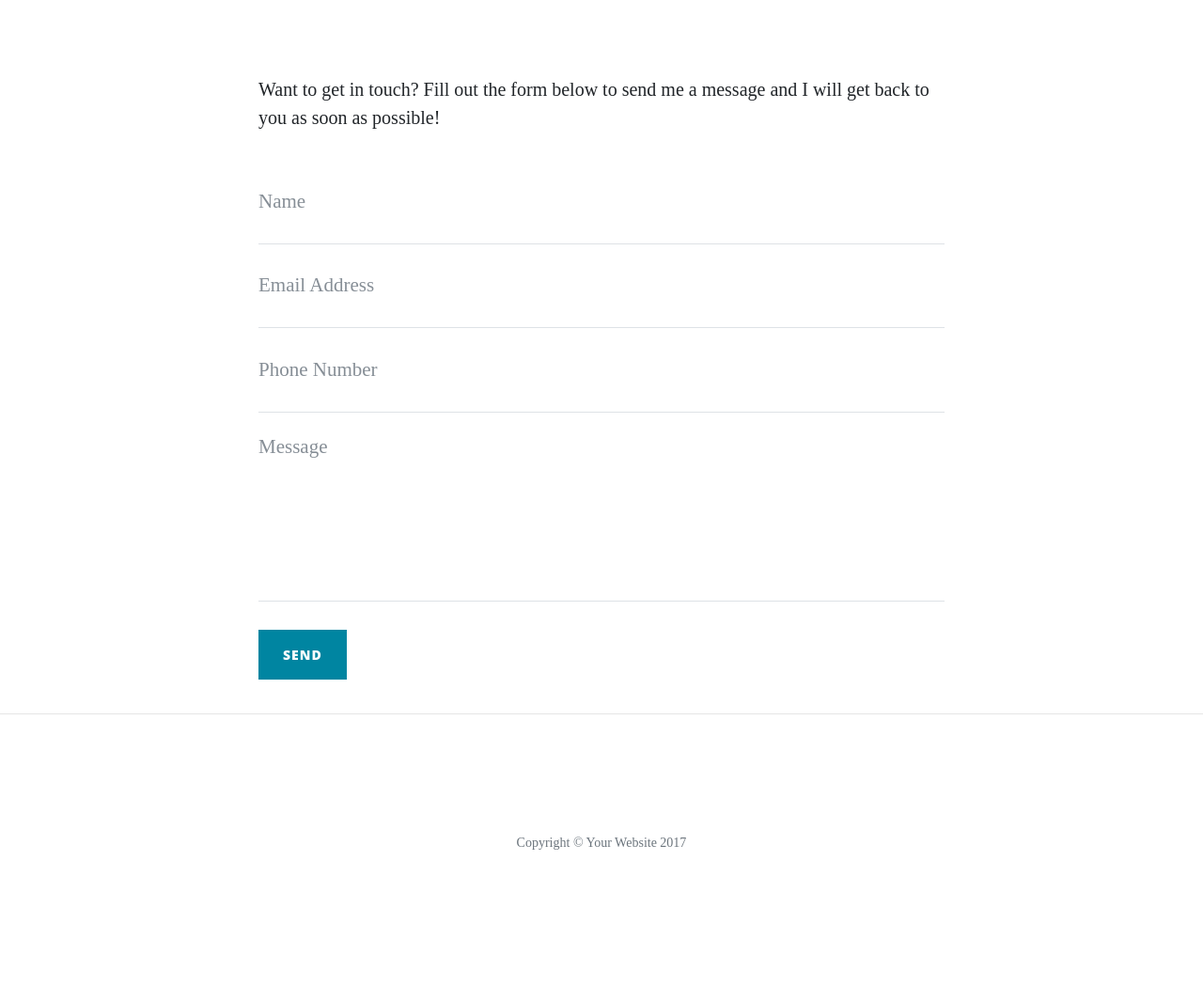
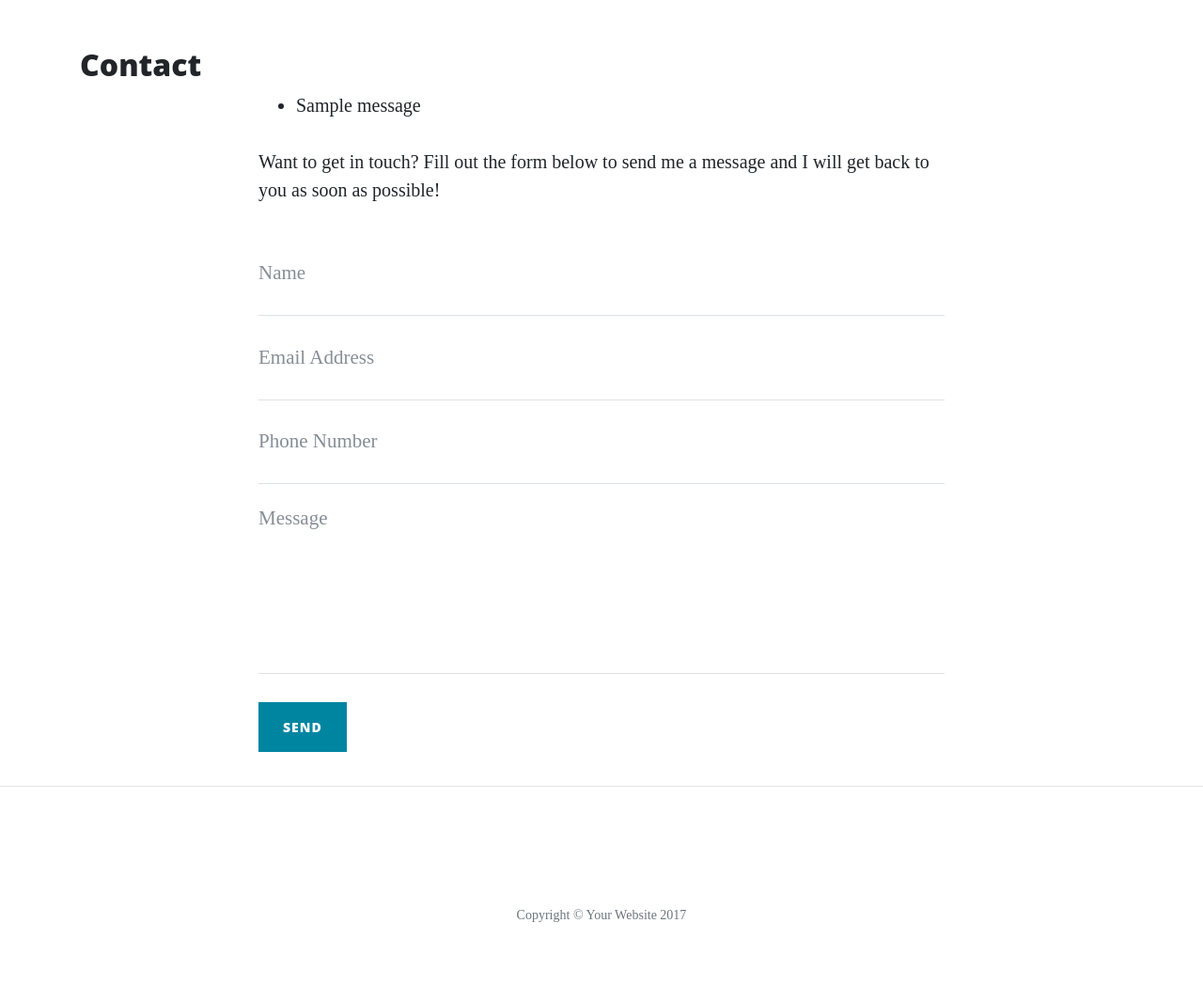
Before and after one commit to pitufo08/HELLO_FLASK, a Flask app: page /contact in a window 1280 px wide. Shown: the part 628-1677 px from the top of the page at 94% size. Before the commit the page ends 1532 px from the top, so only its background shows below. Run offline with Flask 2, Linux system fonts and the light colour scheme; one stand-in notice (Sample message) is shown; some libraries are stand-ins or nearby versions.

Commit message:
adding basic flashed messages with Flask

```diff
--- a/run.py
+++ b/run.py
@@ -1,9 +1,9 @@
 import os
 import json
-from flask import Flask, render_template
+from flask import Flask, render_template, request, flash
 
 app = Flask(__name__)
-
+app.secret_key = "some_secret"
 
 @app.route('/')
 def index():
@@ -31,13 +31,19 @@ def about_member(member_name):
     return render_template("member.html", member=member)
 
 
-@app.route('/contact')
+@app.route('/contact', methods=["GET", "POST"])
 def contact():
+    if request.method == "POST":
+        flash ("Thanks {}, we have received your message!".format(
+              request.form["name"]))
+
     return render_template("contact.html", page_title="Contact")
 
 
 @app.route('/careers')
 def careers():
     return render_template("careers.html", page_title="Careers")
+
+
 if __name__ == '__main__':
     app.run(debug=True)
--- a/templates/contact.html
+++ b/templates/contact.html
@@ -1,43 +1,43 @@
-{% extends 'base.html' %}
-{% block content %}
-<h2>{{ page_tittle }}</h2>
+{% extends 'base.html' %} {% block content %}
+<h2>{{ page_title }}</h2>
 
 <div class="row">
     <div class="col-lg-8 col-md-10 mx-auto">
+        {% with messages = get_flashed_messages() %} {% if messages %}
+        <ul class="flashes">
+            {% for message in messages %}
+            <li>{{ message }}</li>
+            {% endfor %}
+        </ul>
+        {% endif %} {% endwith %}
+        <p>Want to get in touch? Fill out the form below to send me a message and I will get back to you as soon as possible!</p>
 
-        <p>Want to get in touch? Fill out the form below to send me a message and I will get back to you as soon as
-            possible!</p>
-
-        <form>
+        <form method="POST" name="sentMessage" id="contactForm">
             <div class="control-group">
                 <div class="form-group floating-label-form-group controls">
                     <label>Name</label>
-                    <input type="text" class="form-control" placeholder="Name" name="name" id="name" required
-                        data-validation-required-message="Please enter your name.">
+                    <input type="text" class="form-control" placeholder="Name" name="name" id="name" required data-validation-required-message="Please enter your name.">
                     <p class="help-block text-danger"></p>
                 </div>
             </div>
             <div class="control-group">
                 <div class="form-group floating-label-form-group controls">
                     <label>Email Address</label>
-                    <input type="email" class="form-control" placeholder="Email Address" name="email" id="email"
-                        required data-validation-required-message="Please enter your email address.">
+                    <input type="email" class="form-control" placeholder="Email Address" name="email" id="email" required data-validation-required-message="Please enter your email address.">
                     <p class="help-block text-danger"></p>
                 </div>
             </div>
             <div class="control-group">
                 <div class="form-group col-xs-12 floating-label-form-group controls">
                     <label>Phone Number</label>
-                    <input type="tel" class="form-control" placeholder="Phone Number" name="number" id="phone" required
-                        data-validation-required-message="Please enter your phone number.">
+                    <input type="tel" class="form-control" placeholder="Phone Number" name="number" id="phone" required data-validation-required-message="Please enter your phone number.">
                     <p class="help-block text-danger"></p>
                 </div>
             </div>
             <div class="control-group">
                 <div class="form-group floating-label-form-group controls">
                     <label>Message</label>
-                    <textarea rows="5" class="form-control" placeholder="Message" name="message" id="message" required
-                        data-validation-required-message="Please enter a message."></textarea>
+                    <textarea rows="5" class="form-control" placeholder="Message" name="message" id="message" required data-validation-required-message="Please enter a message."></textarea>
                     <p class="help-block text-danger"></p>
                 </div>
             </div>
@@ -49,6 +49,4 @@
         </form>
     </div>
 </div>
-
-
 {% endblock %}
```
